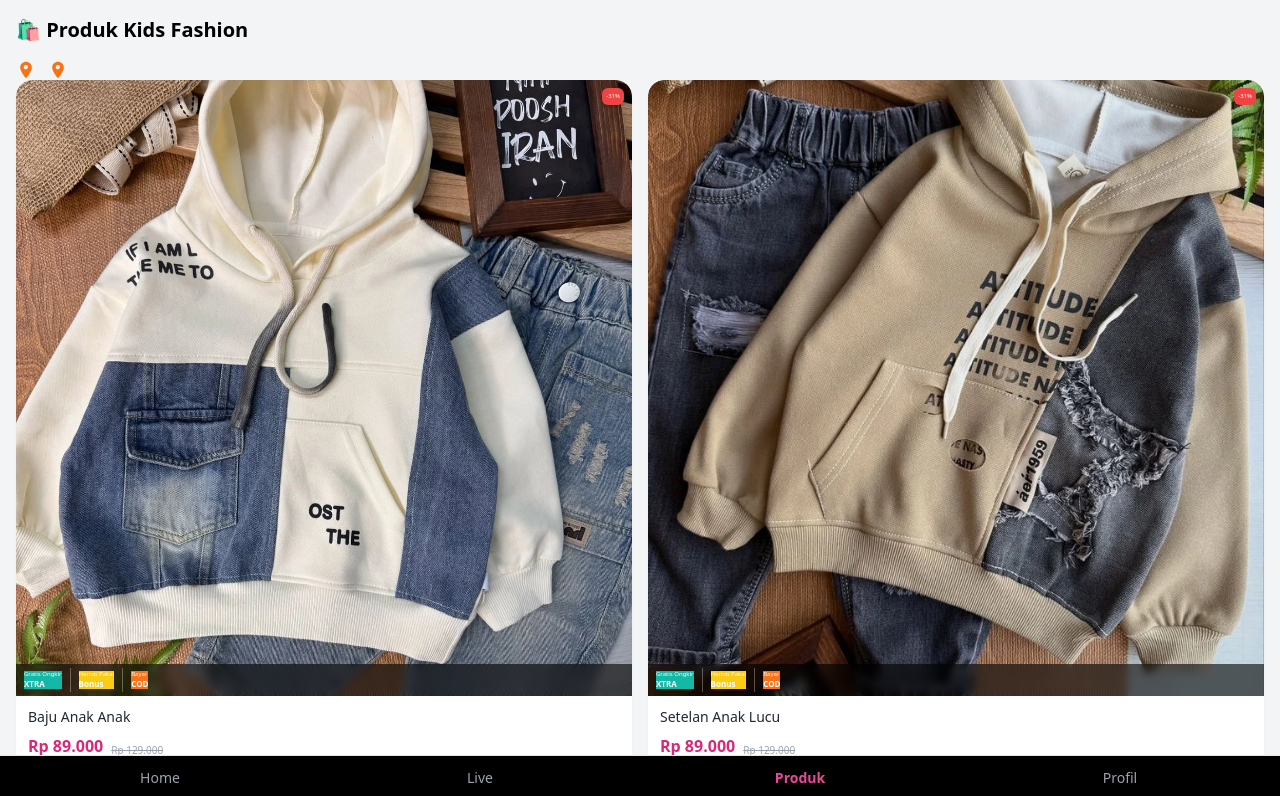
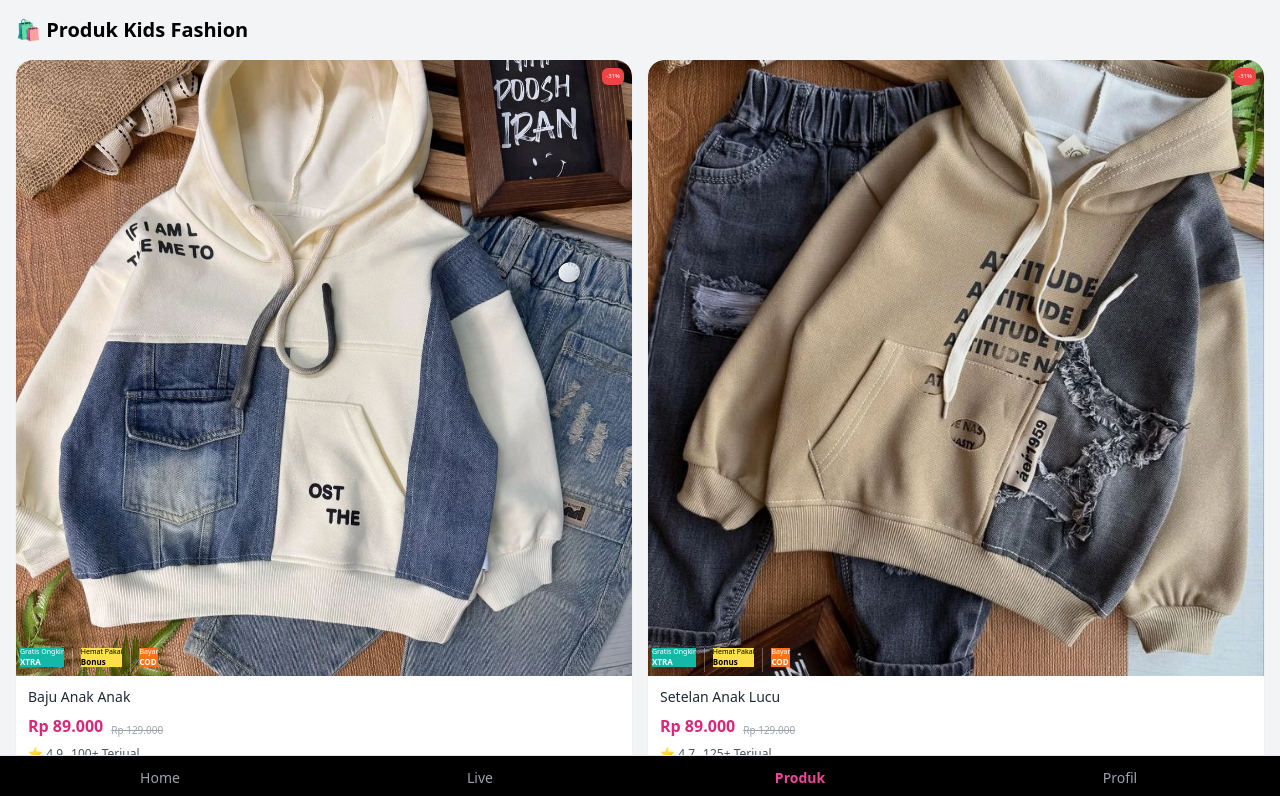
Before and after one commit to djdonjuan86-coder/kfs, a Next.js app: page /produk in a window 1280 px wide. Shown: the top 796 px of the page. Built offline with nearby package versions, Linux system fonts and the light colour scheme.

Commit message:
fix product

```diff
--- a/src/app/produk/page.js
+++ b/src/app/produk/page.js
@@ -45,17 +45,6 @@ export default function ProdukPage() {
     <div className="p-4 bg-gray-100 min-h-screen">
       <h1 className="text-xl font-semibold mb-4">🛍 Produk Kids Fashion</h1>
 
-      <div className="flex items-center gap-3 text-orange-500">
-        {/* Location */}
-        <svg xmlns="http://www.w3.org/2000/svg" viewBox="0 0 24 24" fill="currentColor" className="w-5 h-5">
-          <path d="M12 2C8.13 2 5 5.13 5 9c0 5.25 7 13 7 13s7-7.75 7-13c0-3.87-3.13-7-7-7zm0 9.5A2.5 2.5 0 1 1 12 6a2.5 2.5 0 0 1 0 5z" />
-        </svg>
-
-        {/* Cart */}
-        <svg xmlns="http://www.w3.org/2000/svg" viewBox="0 0 24 24" fill="currentColor" className="w-5 h-5">
-          <path d="M12 2C8.13 2 5 5.13 5 9c0 5.25 7 13 7 13s7-7.75 7-13c0-3.87-3.13-7-7-7zm0 9.5A2.5 2.5 0 1 1 12 6a2.5 2.5 0 0 1 0 5z" />
-        </svg>
-      </div>
       <div className="grid grid-cols-2 gap-4">
         {products.map((product) => {
           const discount = product.originalPrice > product.price ? Math.round(((product.originalPrice - product.price) / product.originalPrice) * 100) : null;
@@ -74,10 +63,10 @@ export default function ProdukPage() {
                 <Image src={product.image} alt={product.title} width={500} height={500} className="w-full h-auto object-cover aspect-square transition-transform duration-300 hover:scale-110" priority={product.id === 1} />
 
                 {/* TikTok Shop Style Bottom Strip */}
-                <div className="absolute bottom-0 left-0 w-full bg-black/60 backdrop-blur-sm px-2 py-1 flex gap-2 items-center">
+                <div className="absolute bottom-0 left-0 w-full px-1 py-1 flex gap-2 items-left">
                   {/* Gratis Ongkir */}
                   <div className="flex flex-col text-white leading-tight">
-                    <span className="text-[6px] bg-teal-500">Gratis Ongkir</span>
+                    <span className="text-[7px] bg-teal-500">Gratis Ongkir</span>
                     <span className="text-[8px] bg-teal-500 font-semibold">XTRA</span>
                   </div>
 
@@ -85,9 +74,9 @@ export default function ProdukPage() {
                   <div className="w-[1px] h-6 bg-white/30"></div>
 
                   {/* Hemat Bonus */}
-                  <div className="flex flex-col text-white leading-tight">
-                    <span className="text-[6px] bg-yellow-400">Hemat Pakai</span>
-                    <span className="text-[8px] bg-yellow-400 font-semibold">Bonus</span>
+                  <div className="flex flex-col text-black leading-tight">
+                    <span className="text-[7px] bg-yellow-300">Hemat Pakai</span>
+                    <span className="text-[8px] bg-yellow-300 font-semibold">Bonus</span>
                   </div>
 
                   {/* Separator */}
@@ -95,7 +84,7 @@ export default function ProdukPage() {
 
                   {/* COD */}
                   <div className="flex flex-col text-white leading-tight">
-                    <span className="text-[6px] bg-orange-500">Bayar</span>
+                    <span className="text-[7px] bg-orange-500">Bayar</span>
                     <span className="text-[8px] bg-orange-500 font-semibold">COD</span>
                   </div>
                 </div>
```
